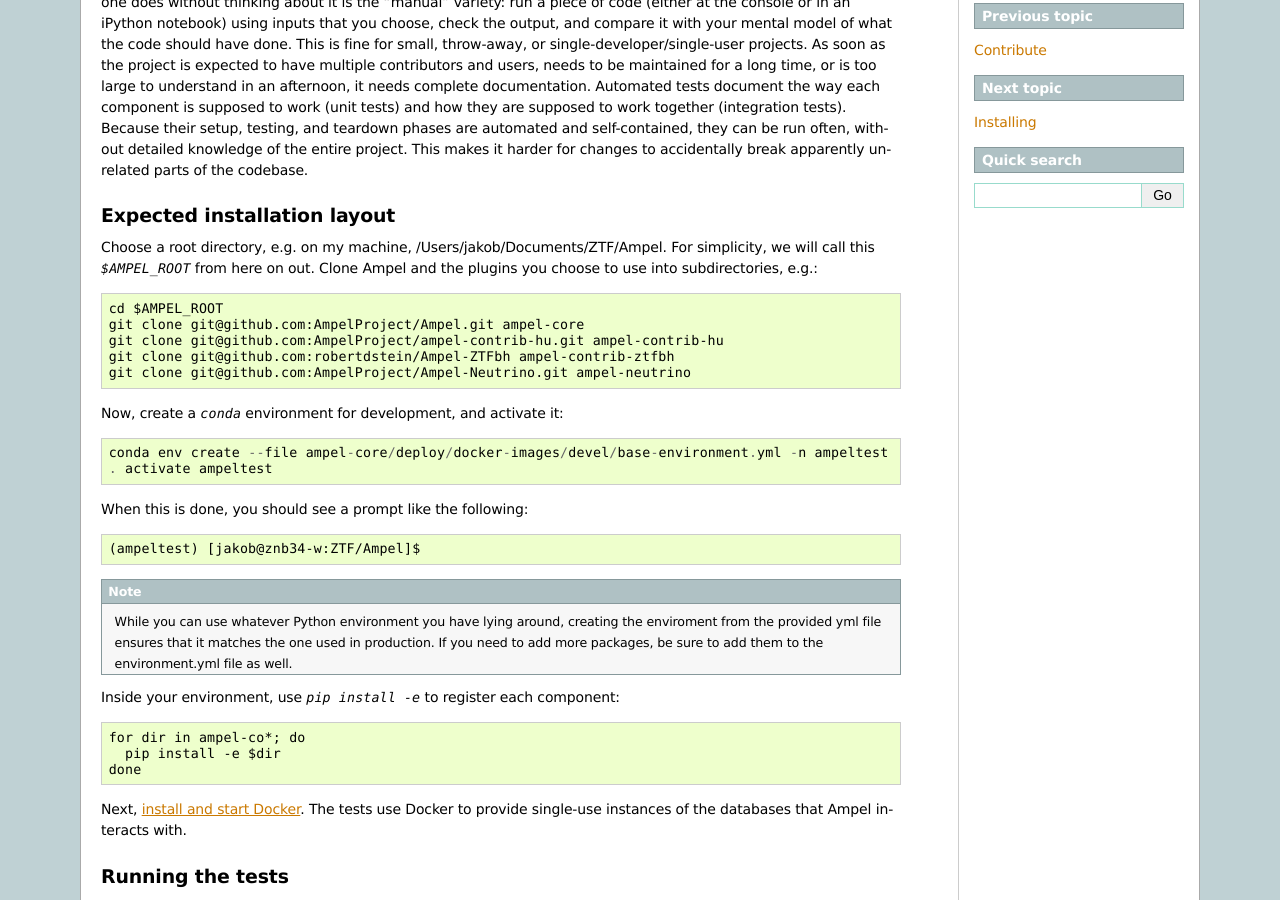
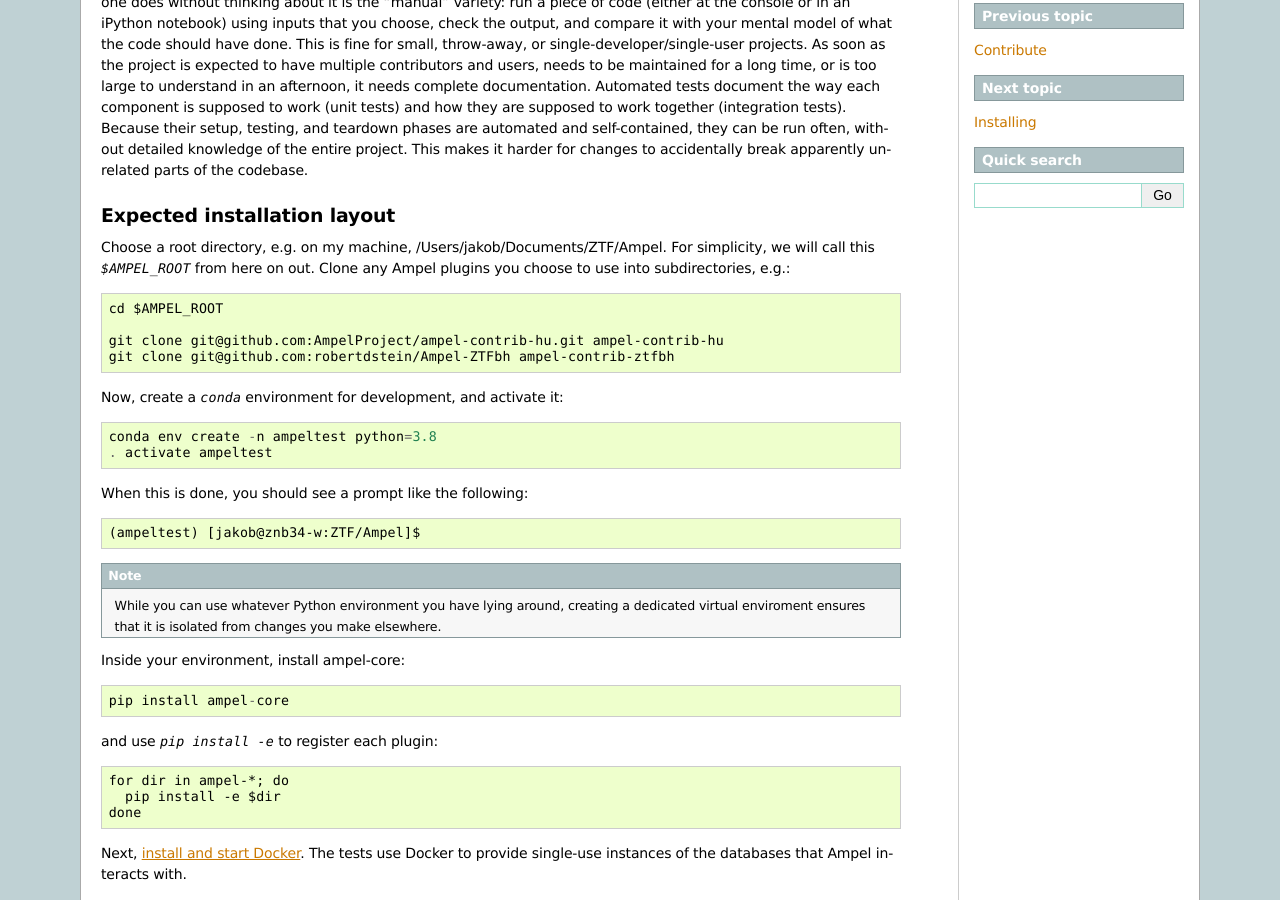
Before and after one commit to AmpelProject/Ampel-core, a Sphinx documentation site: the page built from docs/sphinx/testing.rst, in a window 1280 px wide and 900 px high, scrolled down 316 px. Built offline with Sphinx 7.4.7, drawn with Linux system fonts in a browser that asks for light colours.

```diff
--- a/docs/sphinx/testing.rst
+++ b/docs/sphinx/testing.rst
@@ -32,18 +32,17 @@
 ****************************
 
 Choose a root directory, e.g. on my machine, /Users/jakob/Documents/ZTF/Ampel.
-For simplicity, we will call this `$AMPEL_ROOT` from here on out. Clone Ampel
-and the plugins you choose to use into subdirectories, e.g.::
+For simplicity, we will call this `$AMPEL_ROOT` from here on out. Clone any
+Ampel plugins you choose to use into subdirectories, e.g.::
 
   cd $AMPEL_ROOT
-  git clone git@github.com:AmpelProject/Ampel.git ampel-core
+
   git clone git@github.com:AmpelProject/ampel-contrib-hu.git ampel-contrib-hu
   git clone git@github.com:robertdstein/Ampel-ZTFbh ampel-contrib-ztfbh
-  git clone git@github.com:AmpelProject/Ampel-Neutrino.git ampel-neutrino
 
 Now, create a `conda` environment for development, and activate it::
 
-  conda env create --file ampel-core/deploy/docker-images/devel/base-environment.yml -n ampeltest
+  conda env create -n ampeltest python=3.8
   . activate ampeltest
 
 When this is done, you should see a prompt like the following::
@@ -51,13 +50,16 @@
   (ampeltest) [jakob@znb34-w:ZTF/Ampel]$
 
 .. note:: While you can use whatever Python environment you have lying around,
-   creating the enviroment from the provided yml file ensures that it
-   matches the one used in production. If you need to add
-   more packages, be sure to add them to the environment.yml file as well.
+   creating a dedicated virtual enviroment ensures that it is isolated from
+   changes you make elsewhere.
 
-Inside your environment, use `pip install -e` to register each component::
+Inside your environment, install ampel-core::
 
-  for dir in ampel-co*; do
+  pip install ampel-core
+
+and use `pip install -e` to register each plugin::
+
+  for dir in ampel-*; do
     pip install -e $dir
   done
 
```
